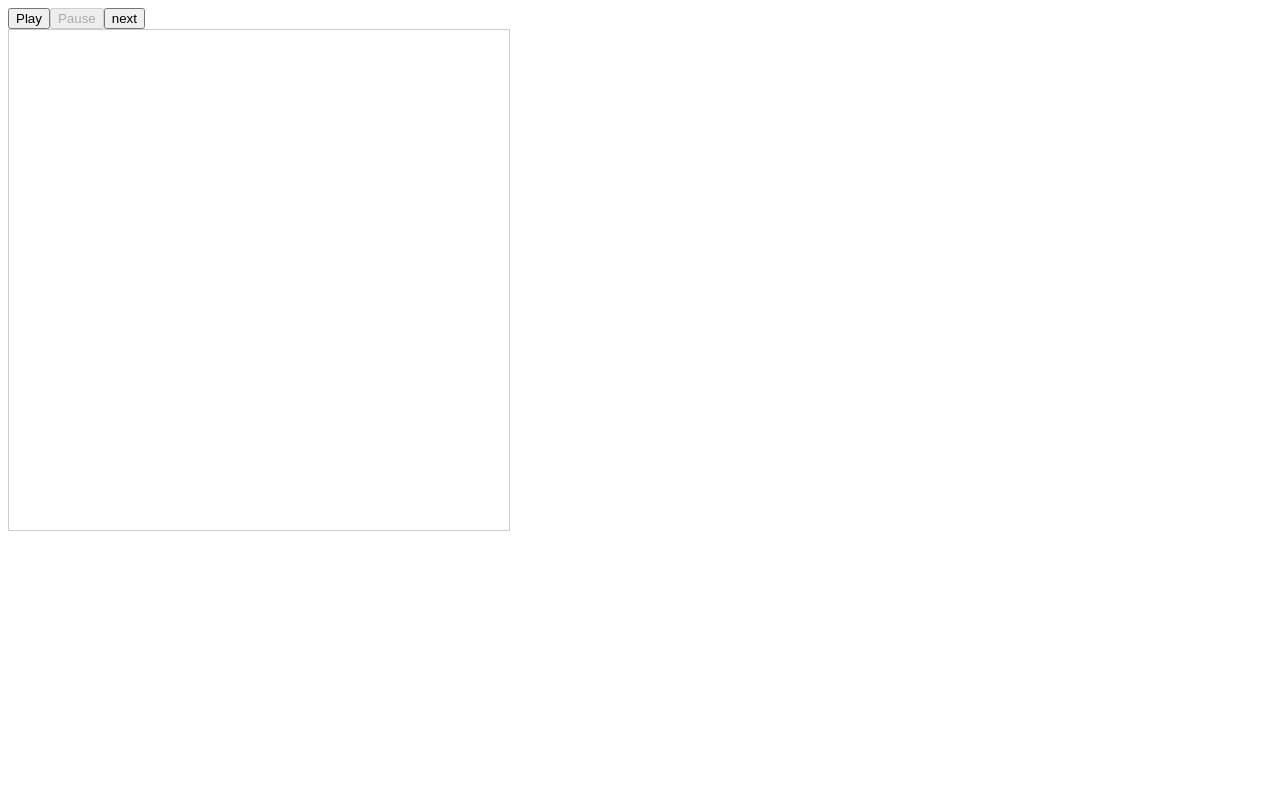
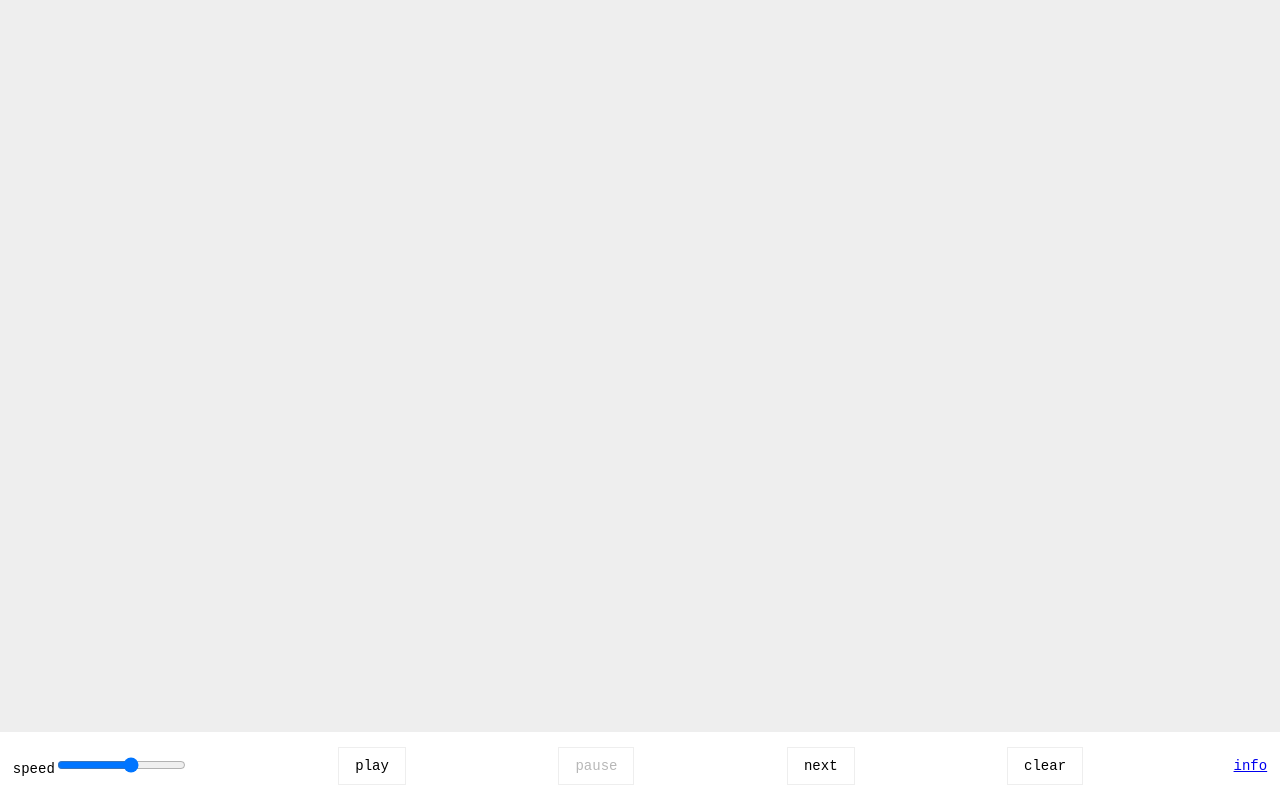
Before and after one commit to FranckErnewein/game-of-life, a React (Create React App) app: page / in a window 1280 px wide. Built offline with nearby package versions, Linux system fonts and the light colour scheme; the HTML template or start-up script is replaced by a standard one.

Commit message:
task: improve ui

```diff
--- a/src/App.tsx
+++ b/src/App.tsx
@@ -1,28 +1,71 @@
-import React, { useState, useEffect, MouseEvent } from "react";
+import React, { useState, useEffect, ChangeEvent } from "react";
+import styled from "styled-components";
 import createGame, { CellInterface } from "./game";
 import PlayGround from "./components/PlayGround";
+
+const Controls = styled.nav`
+  position: fixed;
+  z-index: 10;
+  width: 98%;
+  bottom: 0;
+  left: 0;
+  background: #fff;
+  font-family: monospace;
+  padding: 1%;
+  display: flex;
+  justify-content: space-between;
+  align-items: center;
+  font-size: 14px;
+`;
+
+const Button = styled.button`
+  border: 1px solid #eee;
+  background: #fff;
+  font-family: monospace;
+  margin: 2px;
+  padding: 10px 16px;
+  cursor: pointer;
+  outline: 0 none;
+  font-size: 14px;
+  &:hover {
+    border-color: #ccc;
+  }
+`;
 
 const game = createGame();
 
 function App() {
   const [cells, setCells] = useState<CellInterface[]>(game.getAllCells());
+  const [fps, setFPS] = useState<number>(18);
   const [play, setPlay] = useState<boolean>(false);
 
-  const onClick = (x: number, y: number) => {
-    game.set(x, y);
+  const toggleCell = (x: number, y: number) => {
+    const c = game.get(x, y);
+    if (c) game.unset(x, y);
+    else game.set(x, y);
     setCells(game.getAllCells());
   };
 
-  const onNext = (e: MouseEvent<HTMLButtonElement>) => {
+  const onNext = () => {
     game.tick();
     setCells(game.getAllCells());
   };
 
-  const onPlay = (e: MouseEvent<HTMLButtonElement>) => {
+  const onPlay = () => {
     setPlay(true);
   };
-  const onPlause = (e: MouseEvent<HTMLButtonElement>) => {
+  const onPlause = () => {
     setPlay(false);
+  };
+  const onClear = () => {
+    game.getAllCells().forEach((cell) => game.unset(cell.x, cell.y));
+    setCells(game.getAllCells());
+  };
+
+  const onSlide = (e: ChangeEvent<HTMLInputElement>) => {
+    if (e.target) {
+      setFPS(parseInt(e.target.value, 10));
+    }
   };
 
   useEffect(() => {
@@ -35,26 +78,44 @@ function App() {
           setPlay(false);
         }
       }
-    }, 1000 / 24);
+    }, 1000 / fps);
     return () => clearInterval(interval);
-  });
+  }, [fps, play]);
 
   return (
     <div>
-      <button onClick={onPlay} disabled={play}>
-        Play
-      </button>
-      <button onClick={onPlause} disabled={!play}>
-        Pause
-      </button>
-      <button onClick={onNext}>next</button>
-      <PlayGround
-        width={100}
-        height={100}
-        cellSize={5}
-        onCellClick={onClick}
-        cells={cells}
-      />
+      <Controls>
+        <label htmlFor="fps">
+          speed
+          <input
+            name="fps"
+            defaultValue={fps}
+            min={1}
+            type="range"
+            max={30}
+            onChange={onSlide}
+          />
+        </label>
+        <Button onClick={onPlay} disabled={play}>
+          play
+        </Button>
+        <Button onClick={onPlause} disabled={!play}>
+          pause
+        </Button>
+        <Button onClick={onNext} disabled={play}>
+          next
+        </Button>
+        <Button onClick={onClear} disabled={play}>
+          clear
+        </Button>
+        <a
+          target="_blank"
+          href="https://en.wikipedia.org/wiki/Conway%27s_Game_of_Life"
+        >
+          info
+        </a>
+      </Controls>
+      <PlayGround cellSize={5} onCell={toggleCell} cells={cells} />
     </div>
   );
 }
--- a/src/components/PlayGround.tsx
+++ b/src/components/PlayGround.tsx
@@ -1,50 +1,60 @@
-import React, { FunctionComponent, MouseEvent } from "react";
+import React, { useState, FunctionComponent, MouseEvent } from "react";
 import styled from "styled-components";
 import { CellInterface } from "../game";
 
 interface Props {
-  width: number;
-  height: number;
   cellSize: number;
   cells: CellInterface[];
-  onCellClick: (x: number, y: number) => void;
+  onCell: (x: number, y: number) => void;
 }
-const color = "#ccc";
 
 const Container = styled.div`
-  position: relative;
-  border: 1px solid ${color};
+  position: absolute;
+  top: 0;
+  left: 0;
+  width: 100%;
+  height: 100%;
+  background: #eee;
 `;
 
 const Cell = styled.div`
   position: absolute;
+  pointer-events: none;
   background: black;
 `;
 
-const PlayGround: FunctionComponent<Props> = ({
-  width,
-  height,
-  cellSize,
-  cells,
-  onCellClick,
-}) => {
+const PlayGround: FunctionComponent<Props> = ({ cellSize, cells, onCell }) => {
+  const [isCaputring, allowCapture] = useState<boolean>(false);
+  const [lastX, setLastX] = useState<number>(0);
+  const [lastY, setLastY] = useState<number>(0);
+  const onMouseEvent = (e: MouseEvent<HTMLDivElement>) => {
+    const x = Math.floor(e.nativeEvent.offsetX / cellSize);
+    const y = Math.floor(e.nativeEvent.offsetY / cellSize);
+    if (isCaputring && (x !== lastX || y !== lastY)) {
+      onCell(x, y);
+      setLastX(x);
+      setLastY(y);
+    }
+  };
   return (
     <Container
-      onClick={(e: MouseEvent<HTMLDivElement>) => {
-        onCellClick(
-          Math.floor(e.nativeEvent.offsetX / cellSize),
-          Math.floor(e.nativeEvent.offsetY / cellSize)
-        );
+      onMouseMove={onMouseEvent}
+      onMouseDown={(e) => {
+        allowCapture(true);
+        const x = Math.floor(e.nativeEvent.offsetX / cellSize);
+        const y = Math.floor(e.nativeEvent.offsetY / cellSize);
+        onCell(x, y);
+        setLastX(x);
+        setLastY(y);
+        onMouseEvent(e);
       }}
-      style={{
-        width: width * cellSize,
-        height: height * cellSize,
-      }}
+      onMouseLeave={() => allowCapture(false)}
+      onMouseUp={() => allowCapture(false)}
     >
       {cells.map((cell) => {
         return (
           <Cell
-            key={`${cell.x}-${cell.y}`}
+            key={`${cell.x}:${cell.y}`}
             style={{
               top: cell.y * cellSize,
               left: cell.x * cellSize,
```
Also changed, not shown: 1 other file (tests, documents, lock files or other folders).
